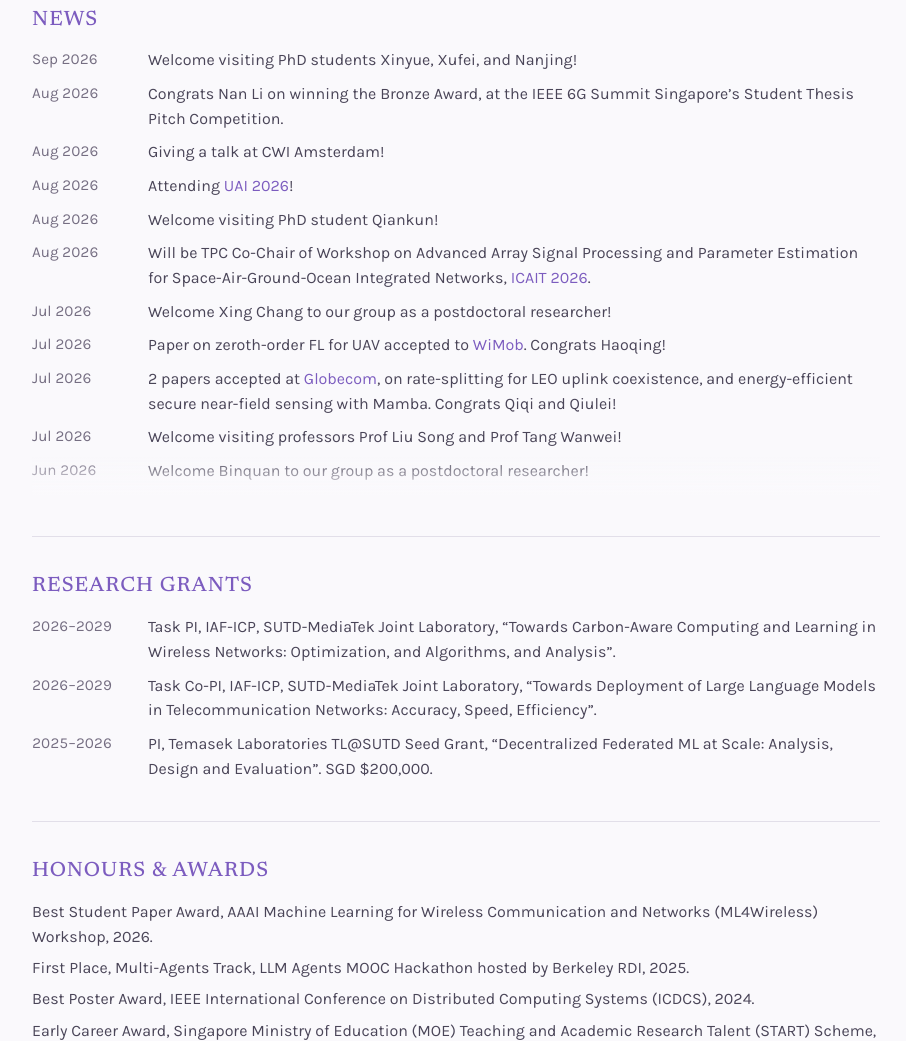
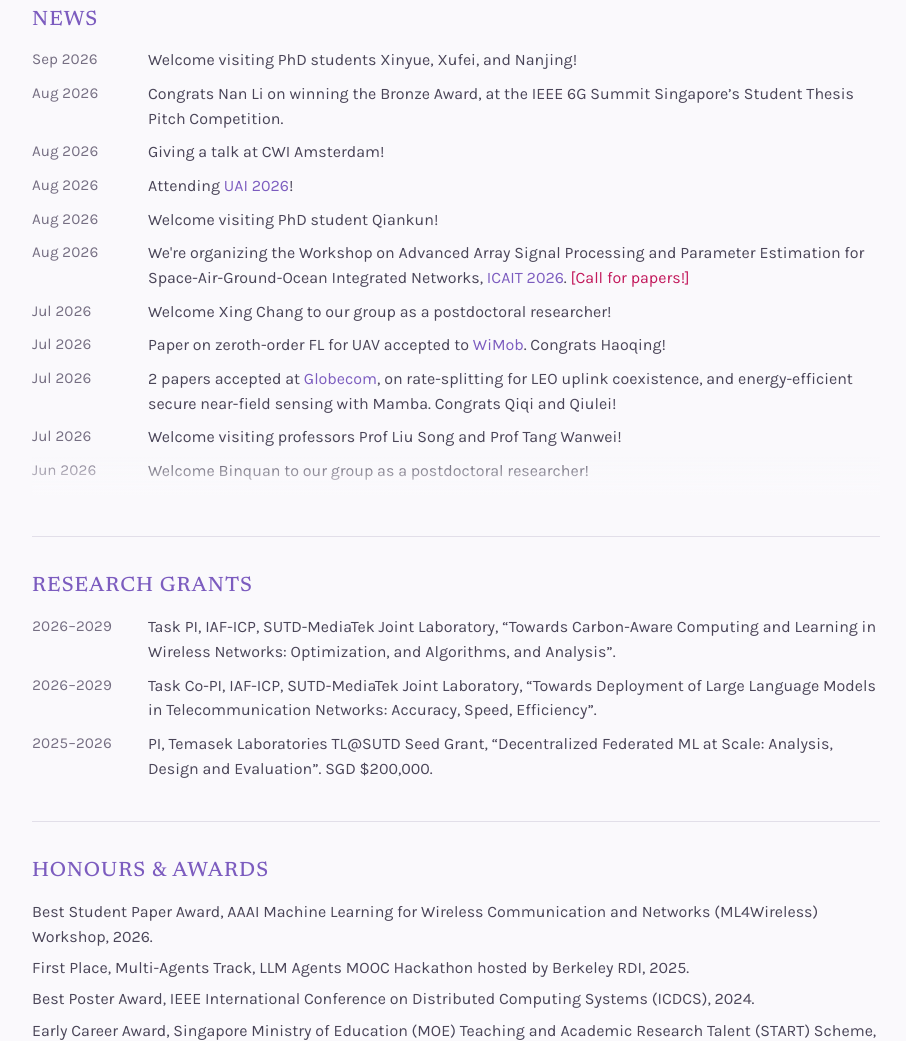
Before and after one commit to mariesiew/mariesiew.github.io, a plain HTML site: page index.html in a window 1280 px wide. Shown: the part 985-2026 px from the top of the page, without its empty margins (184-1090 px from the left). Drawn offline with Linux system fonts and the light colour scheme.

Commit message:
Update index.html

```diff
--- a/index.html
+++ b/index.html
@@ -576,13 +576,13 @@ a:focus-visible {
             <li><span class="news-date">Aug 2026</span><span>Giving a talk at CWI Amsterdam!</span></li>
             <li><span class="news-date">Aug 2026</span><span>Attending <span style="color:var(--accent)">UAI 2026</span>!</span></li>
             <li><span class="news-date">Aug 2026</span><span>Welcome visiting PhD student Qiankun!</span></li>
-            <li><span class="news-date">Aug 2026</span><span>Will be TPC Co-Chair of Workshop on Advanced Array Signal Processing and Parameter Estimation for Space-Air-Ground-Ocean Integrated Networks, <span style="color:var(--accent)">ICAIT 2026</span>.</span></li>
+            <li><span class="news-date">Aug 2026</span><span>We're organizing the Workshop on Advanced Array Signal Processing and Parameter Estimation for Space-Air-Ground-Ocean Integrated Networks, <span style="color:var(--accent)">ICAIT 2026</span>. <a href="https://www.icait.org/workshopII.html">[Call for papers!]</a></span></li>
             <li><span class="news-date">Jul 2026</span><span>Welcome Xing Chang to our group as a postdoctoral researcher!</span></li>
             <li><span class="news-date">Jul 2026</span><span>Paper on zeroth-order FL for UAV accepted to <span style="color:var(--accent)">WiMob</span>. Congrats Haoqing!</span></li>
             <li><span class="news-date">Jul 2026</span><span>2 papers accepted at <span style="color:var(--accent)">Globecom</span>, on rate-splitting for LEO uplink coexistence, and energy-efficient secure near-field sensing with Mamba. Congrats Qiqi and Qiulei!</span></li>
             <li><span class="news-date">Jul 2026</span><span>Welcome visiting professors Prof Liu Song and Prof Tang Wanwei!</span></li>
             <li><span class="news-date">Jun 2026</span><span>Welcome Binquan to our group as a postdoctoral researcher!</span></li>
-            <li><span class="news-date">Jun 2026</span><span>Honoured to be serving as the TPC Co-Chair of the Ubiquitous Connectivity for Agentic and Physical AI (Con4AP) Workshop, <span style="color:var(--accent)">ACM UbiComp/ISWC 2026</span>. <a href="https://con4ap.github.io/">[Call for papers!]</a></span></li>
+            <li><span class="news-date">Jun 2026</span><span>We're organizing the Ubiquitous Connectivity for Agentic and Physical AI (Con4AP) Workshop, <span style="color:var(--accent)">ACM UbiComp/ISWC 2026</span>. <a href="https://con4ap.github.io/">[Call for papers!]</a></span></li>
             <li><span class="news-date">Jun 2026</span><span>Our paper on dealing with extreme staleness in federated learning via projections has been accepted at <span style="color:var(--accent)">UAI</span>! Congrats Haoran!</span></li>
             <li><span class="news-date">Jun 2026</span><span>Our paper on ambient backscatter communication has been accepted at <span style="color:var(--accent)">IEEE PIMRC</span>! Congrats Yuxin!</span></li>
             <li><span class="news-date">Jun 2026</span><span>We&rsquo;re organizing a Themed Collection on UAV-Enabled Air-Ground Integrated Networks and Intelligent Optimization, in <em>Computers, Materials &amp; Continua</em>.</span></li>
@@ -832,7 +832,7 @@ a:focus-visible {
     <div class="exp-section">
       <h2>Conference / Workshop Organization</h2>
       <ul class="news-list">
-        <li>TPC Co-Chair, Workshop on Advanced Array Signal Processing and Parameter Estimation for Space-Air-Ground-Ocean Integrated Networks (SAGOINs), ICAIT 2026.</li>
+        <li><span>TPC Co-Chair, Workshop on Advanced Array Signal Processing and Parameter Estimation for Space-Air-Ground-Ocean Integrated Networks (SAGOINs), ICAIT 2026. <a href="https://www.icait.org/workshopII.html">[Call for papers!]</a> </span> </li>
         <li><span>TPC Co-Chair, Ubiquitous Connectivity for Agentic and Physical AI (Con4AP) Workshop, UbiComp / ISWC 2026. <a href="https://con4ap.github.io/">[Call for papers]</a></span></li>
         <li>Track Chair, Workshop on Electronics Communication Engineering (WECE) 2026.</li>
         <li>Publication Chair, IEEE TrustCom 2025.</li>
```
